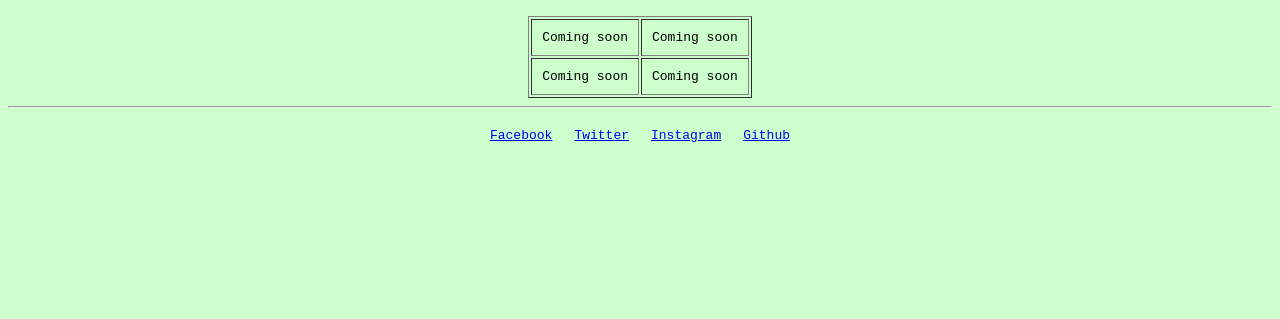
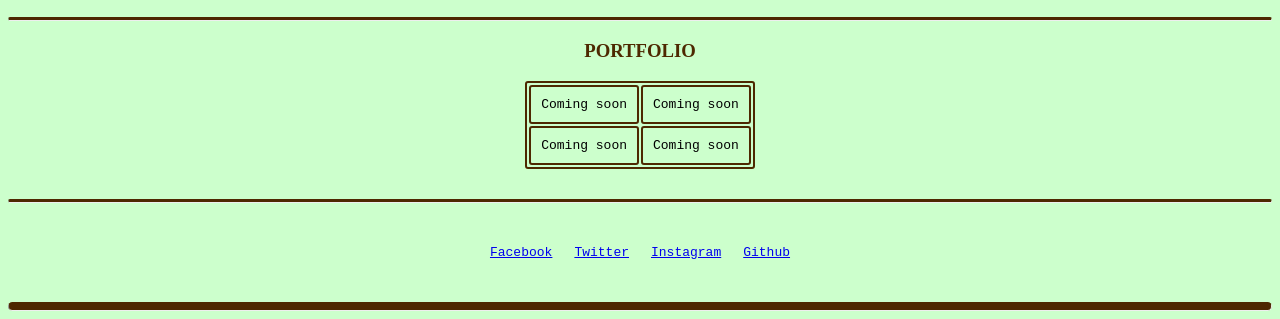
Before and after one commit to BradyPainter/homework-portfolio, a plain HTML site: page portfolio.html in a window 1280 px wide. Shown: the part 616-935 px from the top of the page. Before the commit the page ends 800 px from the top, so only its background shows below. Drawn offline with Linux system fonts and the light colour scheme.

Commit message:
clean up

```diff
--- a/portfolio.html
+++ b/portfolio.html
@@ -5,6 +5,8 @@
     <link rel="stylesheet" href="styles.css">
   </head>
   <body>
+
+  <hr class="hr-bold">
 
   <section>
     <h1>Brady Painter</h1>
@@ -24,9 +26,9 @@
   <section>
   <h3>EXPERIENCE</h3>
     <table>
-    <td><p>I am currently taking a Front-End Web Development at General Assembly where I am learning HTML, CSS, JavaScript & jQuery and how to be an awesome developer!
-    </p></td>
-    <td><img src="https://instagram.fsnc1-1.fna.fbcdn.net/t51.2885-19/s150x150/12912419_506724922845160_225899984_a.jpg" alt="Instagram photo" border="5"></td>
+      <td><p>I am currently taking a Front-End Web Development at General Assembly where I am learning HTML, CSS, JavaScript & jQuery and how to be an awesome developer!
+      </p></td>
+      <td><img src="https://instagram.fsnc1-1.fna.fbcdn.net/t51.2885-19/s150x150/12912419_506724922845160_225899984_a.jpg" alt="Instagram photo" border="5"></td>
     </table>
   </section>
 
@@ -37,12 +39,12 @@
     <table class="table-portfolio" border="1" align="center">
       <thead>
         <tr>
-          <td>Coming soon</td>
-          <td>Coming soon</td>
+          <td class="border-td">Coming soon</td>
+          <td class="border-td">Coming soon</td>
         </tr>
         <tr>
-          <td>Coming soon</td>
-          <td>Coming soon</td>
+          <td class="border-td">Coming soon</td>
+          <td class="border-td">Coming soon</td>
         </tr>
       </thead>
     </table>
@@ -61,6 +63,8 @@
     </table>
   </section>
 
+  <hr class="hr-bold">
+
     <script></script>
   </body>
 </html>
--- a/styles.css
+++ b/styles.css
@@ -1,5 +1,14 @@
 html {
   background-color: #CCFFCC;
+}
+.hr-bold {
+  height: 5px;
+  background: #4d2800;
+  border-radius: 5px;
+}
+hr {
+  border-top: solid #4d2800;
+  border-radius: 5px;
 }
 h1 {
   text-align: center;
@@ -12,6 +21,7 @@ h1 {
 }
 table {
   text-align: center;
+  margin-bottom: 30px;
 }
 td {
   padding: 10px;
@@ -37,7 +47,14 @@ p {
 }
 .contact {
   font-family: monospace;
+  margin-top: 30px;
 }
 .table-portfolio {
   font-family: monospace;
+  border: 2px solid #4d2800;
+  border-radius: 3px;
+}
+.border-td {
+  border: 2px solid #4d2800;
+  border-radius: 3px;
 };
```
Also changed, not shown: index.html (+7 -3 lines).
